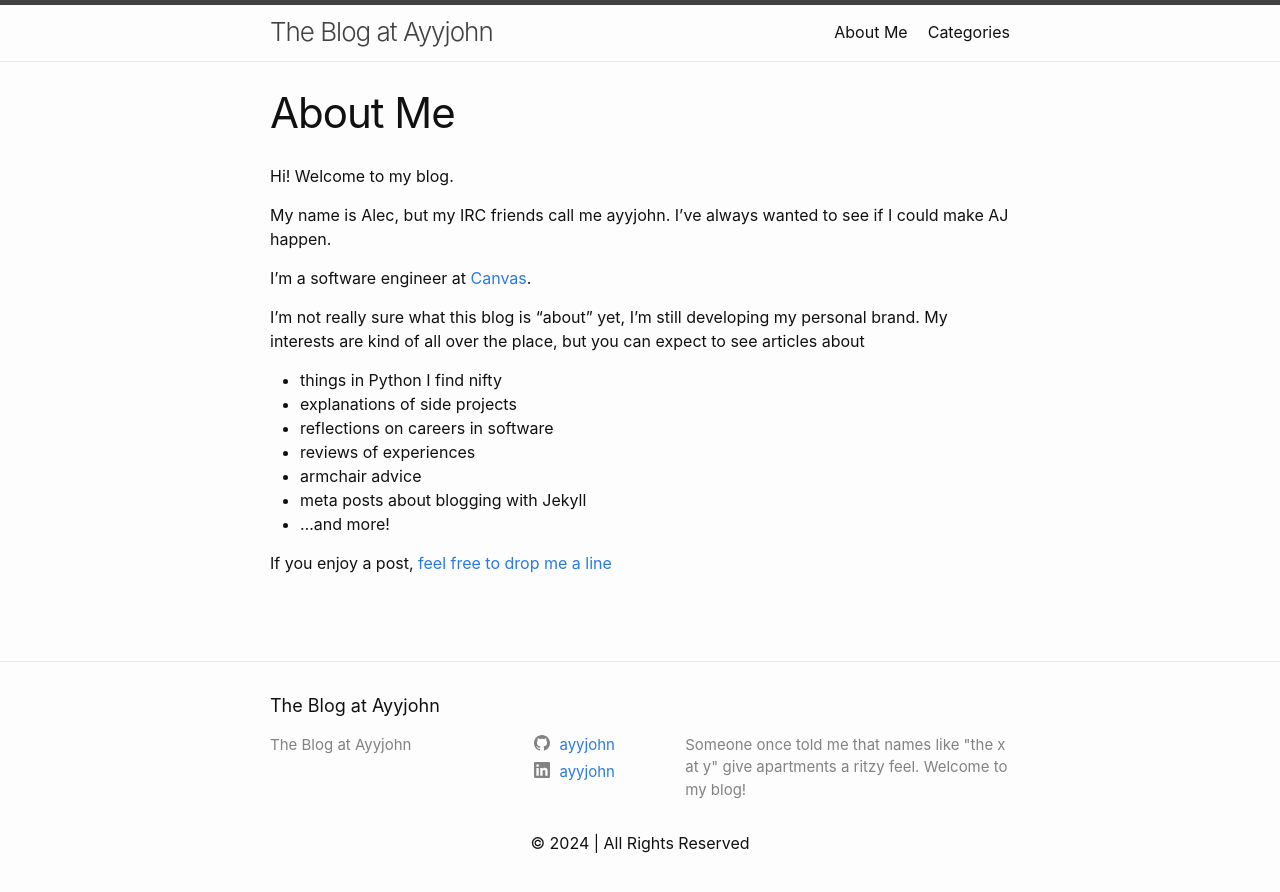
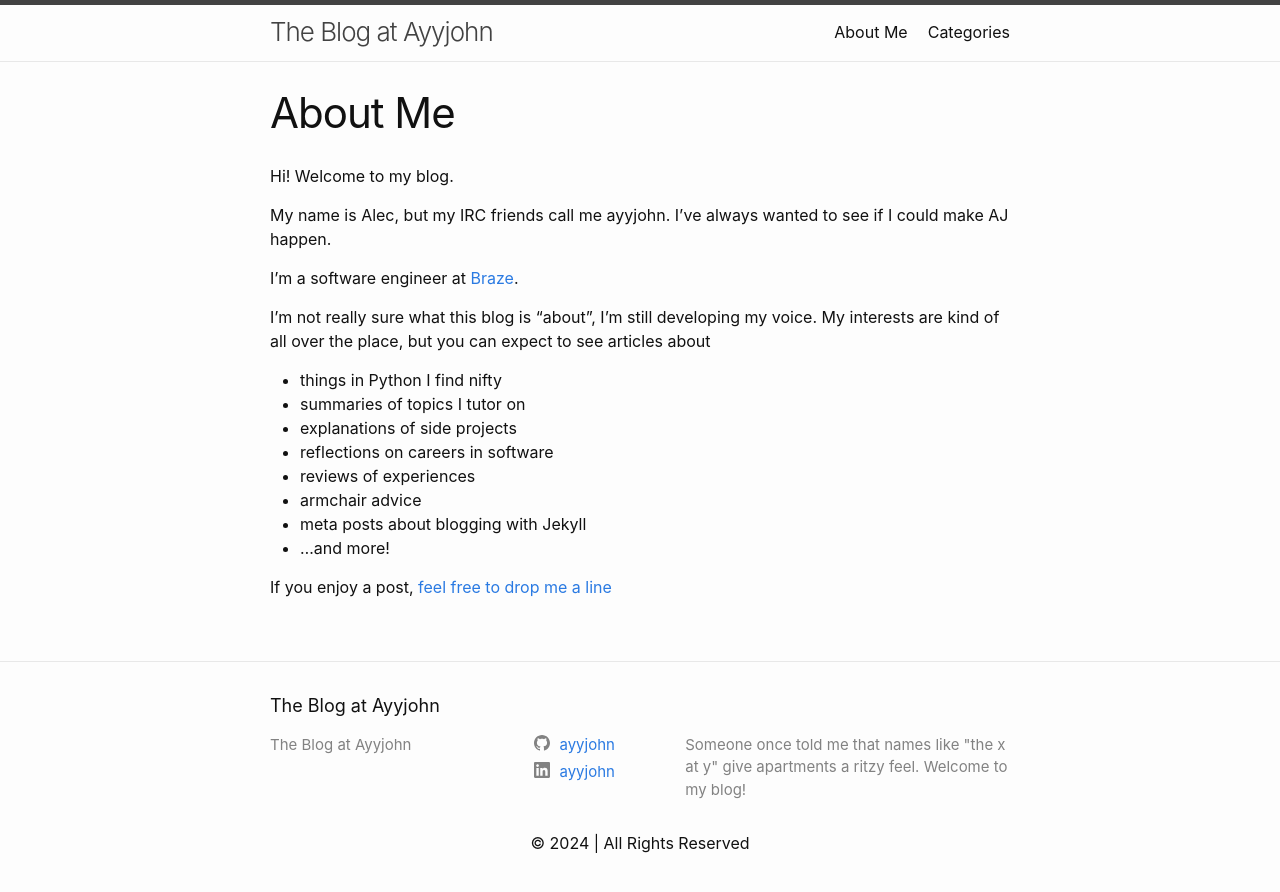
Before and after one commit to ayyjohn/ayyjohn.github.io, a Jekyll site: the page built from about.md, in a window 1280 px wide. Shown: the top 892 px of the page. Built offline with Jekyll 4.4.1, drawn with Linux system fonts in a browser that asks for light colours; a file with an impossible date is left out.

Commit message:
update about

```diff
--- a/about.md
+++ b/about.md
@@ -8,16 +8,17 @@ Hi! Welcome to my blog.
 
 My name is Alec, but my IRC friends call me ayyjohn. I've always wanted to see if I could make AJ happen.
 
-I'm a software engineer at [Canvas](https://canvas.com).
+I'm a software engineer at [Braze](https://www.braze.com).
 
-I'm not really sure what this blog is "about" yet, I'm still developing my personal brand. My interests are kind of all over the place, but you can expect to see articles about
+I'm not really sure what this blog is "about", I'm still developing my voice. My interests are kind of all over the place, but you can expect to see articles about
 
-* things in Python I find nifty
-* explanations of side projects
-* reflections on careers in software
-* reviews of experiences
-* armchair advice
-* meta posts about blogging with Jekyll
-* ...and more!
+- things in Python I find nifty
+- summaries of topics I tutor on
+- explanations of side projects
+- reflections on careers in software
+- reviews of experiences
+- armchair advice
+- meta posts about blogging with Jekyll
+- ...and more!
 
 If you enjoy a post, [feel free to drop me a line](https://www.linkedin.com/in/ayyjohn/)
```
